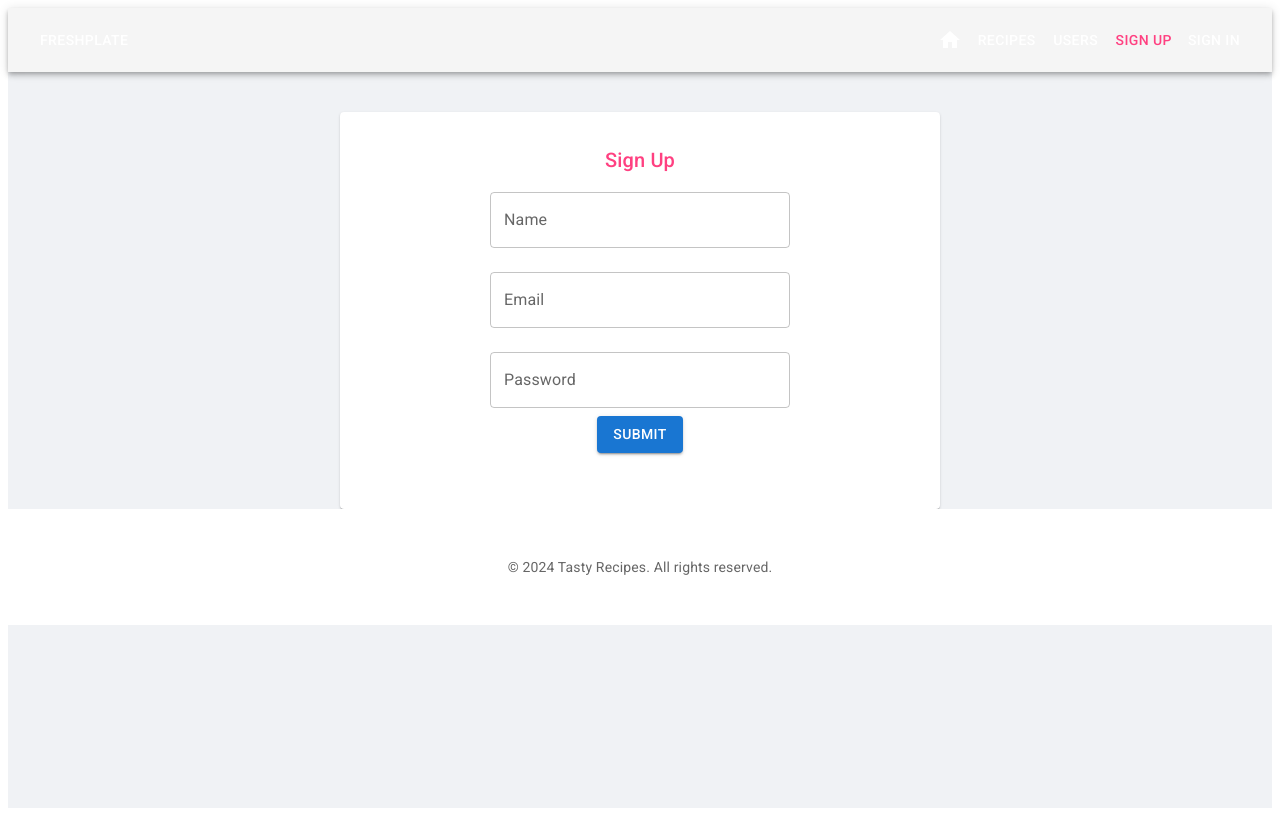
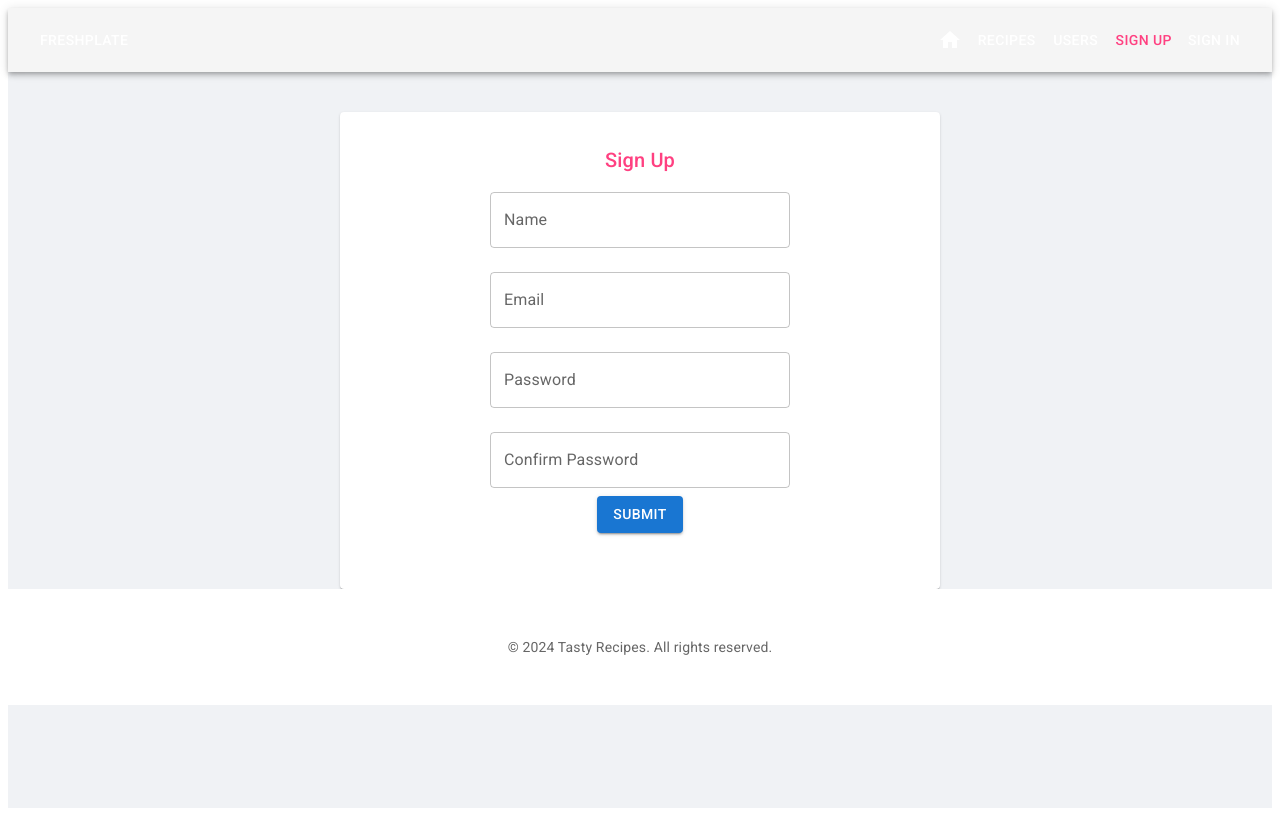
Before and after one commit to CodeBenderX/FreshPlate, a React (Vite) app in the folder FreshPlate/client/: page /signup in a window 1280 px wide. Built offline with nearby package versions, Linux system fonts and the light colour scheme.

Commit message:
added confirm password in the Signup page

```diff
--- a/FreshPlate/client/user/Signup.jsx
+++ b/FreshPlate/client/user/Signup.jsx
@@ -34,6 +34,7 @@ export default function Signup() {
     name: '',
     email: '',
     password: '',
+    confirmPassword: '',
     error: '',
     open: false
   });
@@ -45,6 +46,11 @@ export default function Signup() {
   };
 
   const clickSubmit = () => {
+    if (values.password !== values.confirmPassword) {
+      setValues({ ...values, error: "Passwords don't match" });
+      return;
+    }
+
     const user = {
       name: values.name || undefined,
       email: values.email || undefined,
@@ -95,6 +101,16 @@ export default function Signup() {
           margin="normal"
         />
         <br />
+        <TextField
+          id="confirmPassword"
+          type="password"
+          label="Confirm Password"
+          sx={useStyles.textField}
+          value={values.confirmPassword}
+          onChange={handleChange('confirmPassword')}
+          margin="normal"
+        />
+        <br />
         {values.error && (
           <Typography component="p" color="error">
             {values.error}
```
